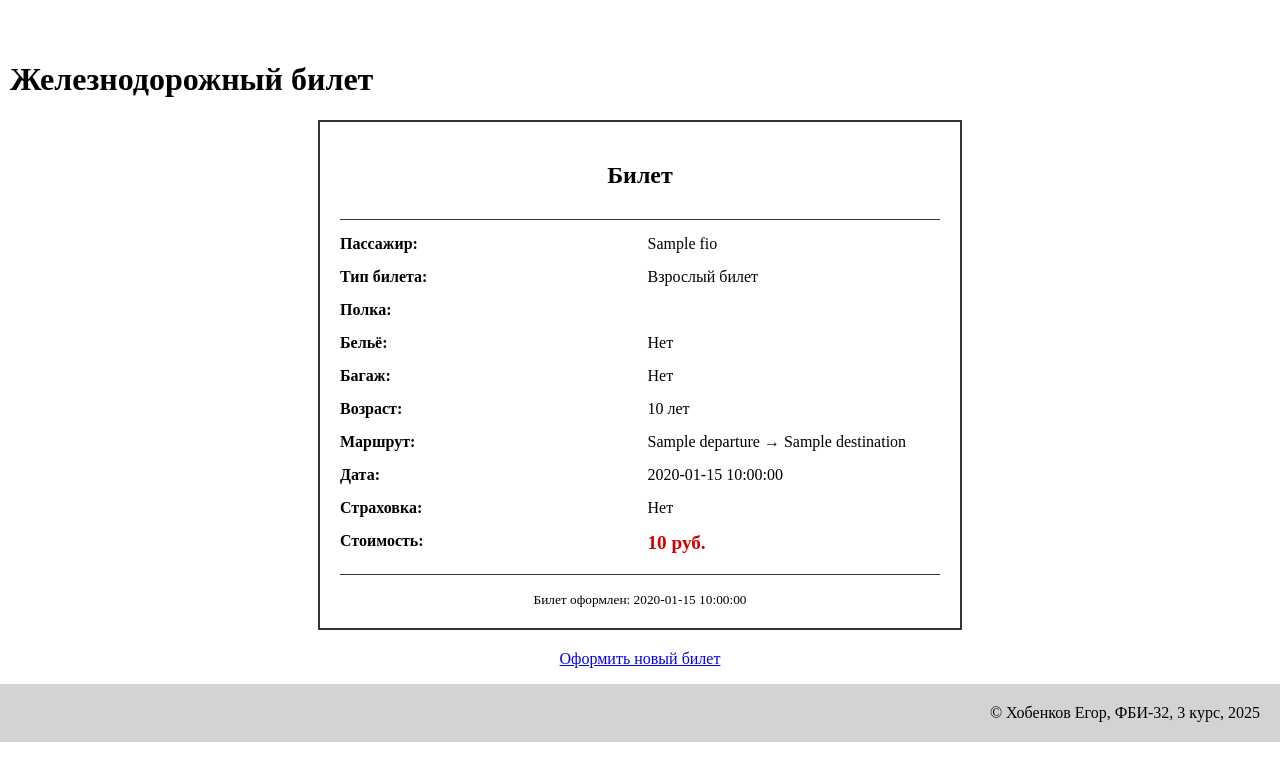
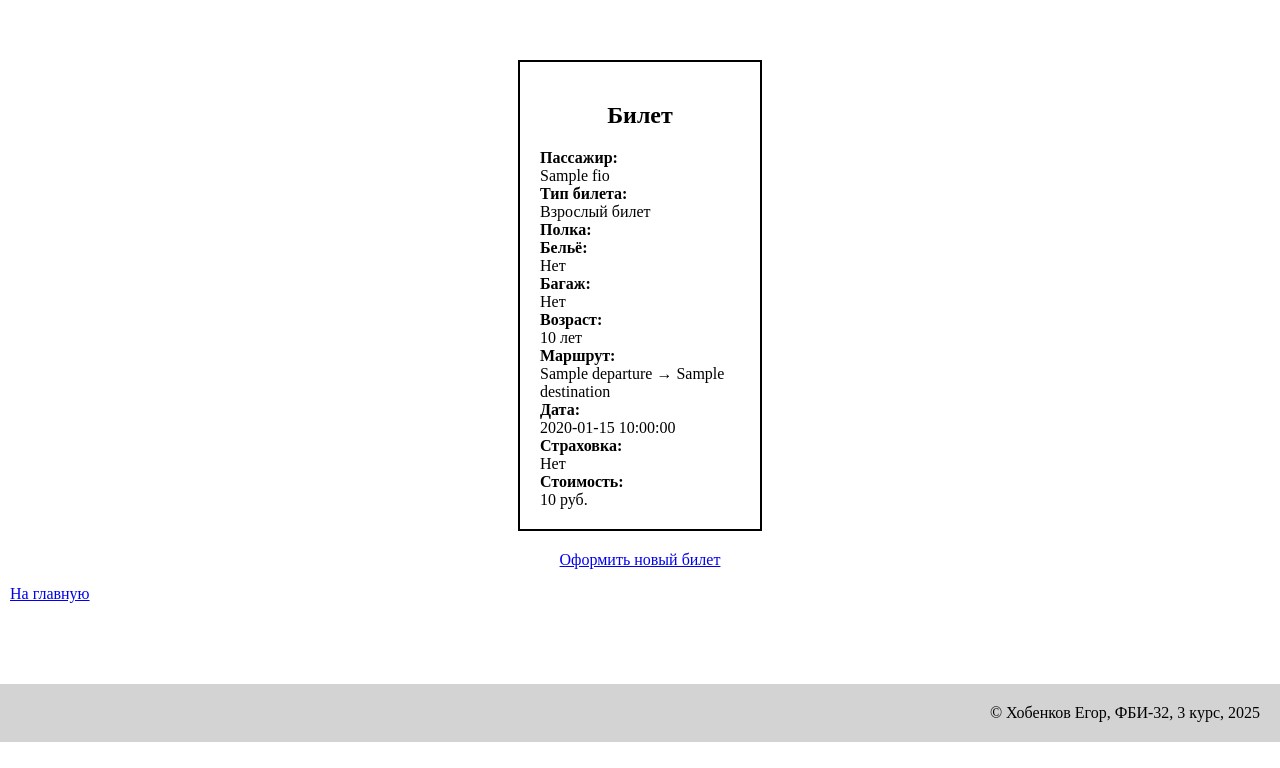
Before and after one commit to fastestRacist/web-back-labs, a Flask app: template templates/lab3/ticket_result.html in a window 1280 px wide. Shown: the part 58-826 px from the top of the page. After the commit the page ends 800 px from the top, so only its background shows below. Run offline with Flask 3, Linux system fonts and the light colour scheme; the template is opened without the code that fills it: most values are stand-ins (such as "Sample title", 1, 10 or a date in 2020).

Commit message:
чтото сделал

```diff
--- a/templates/lab3/settings.html
+++ b/templates/lab3/settings.html
@@ -19,7 +19,7 @@
             <label for="fontsize">Размер шрифта:</label>
             <select id="fontsize" name="fontsize">
                 <option value="14px" {% if fontsize == '12px' %}selected{% endif %}>12</option>
-                <option value="16px" {% if fontsize == '14px' or not fontsize %}selected{% endif %}>14</option>
+                <option value="16px" {% if fontsize == '14px' %}selected{% endif %}>14</option>
                 <option value="18px" {% if fontsize == '16px' %}selected{% endif %}>16</option>
                 <option value="22px" {% if fontsize == '18px' %}selected{% endif %}>18</option>
             </select>
--- a/templates/lab3/ticket_result.html
+++ b/templates/lab3/ticket_result.html
@@ -3,14 +3,12 @@
 {% block lab %} Лабораторная работа 3 {% endblock %}
 
 {% block main %}
-    <h1>Железнодорожный билет</h1>
-
-    <div style="border: 2px solid #333; padding: 20px; max-width: 600px; margin: 20px auto; background: white;">
-        <div style="text-align: center; border-bottom: 1px solid #333; padding-bottom: 10px; margin-bottom: 15px;">
+    <div style="border: 2px solid black; padding: 20px; max-width: 200px; margin: 20px auto;">
+        <div style="text-align: center;">
             <h2>Билет</h2>
         </div>
 
-        <div style="display: grid; grid-template-columns: 1fr 1fr; gap: 15px;">
+        <div>
             <div><strong>Пассажир:</strong></div>
             <div>{{ fio }}</div>
 
@@ -36,7 +34,7 @@
             <div>{{ age }} лет</div>
 
             <div><strong>Маршрут:</strong></div>
-            <div>{{ departure }} → {{ destination }}</div>
+            <div>{{ departure }} &#8594 {{ destination }}</div>
 
             <div><strong>Дата:</strong></div>
             <div>{{ date }}</div>
@@ -45,13 +43,9 @@
             <div>{{ 'Да' if insurance else 'Нет' }}</div>
 
             <div><strong>Стоимость:</strong></div>
-            <div style="font-size: 1.2em; font-weight: bold; color: #d40000;">
+            <div>
                 {{ price }} руб.
             </div>
-        </div>
-
-        <div style="text-align: center; margin-top: 20px; padding-top: 15px; border-top: 1px solid #333;">
-            <small>Билет оформлен: {{ timestamp }}</small>
         </div>
     </div>
 
```
Also changed, not shown: lab3.py (+6 -13 lines), templates/lab3/car.html (+4 -8 lines).
